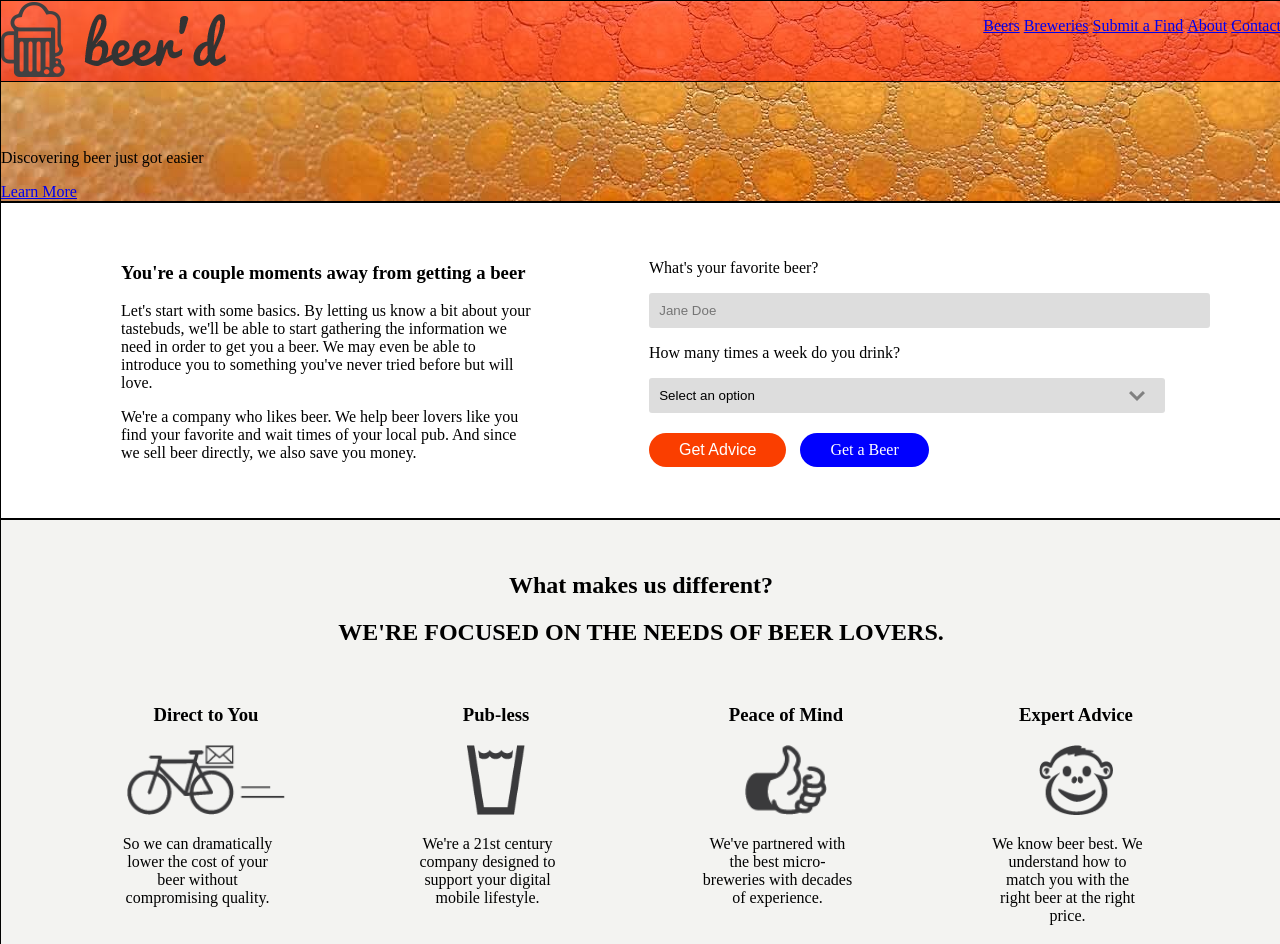
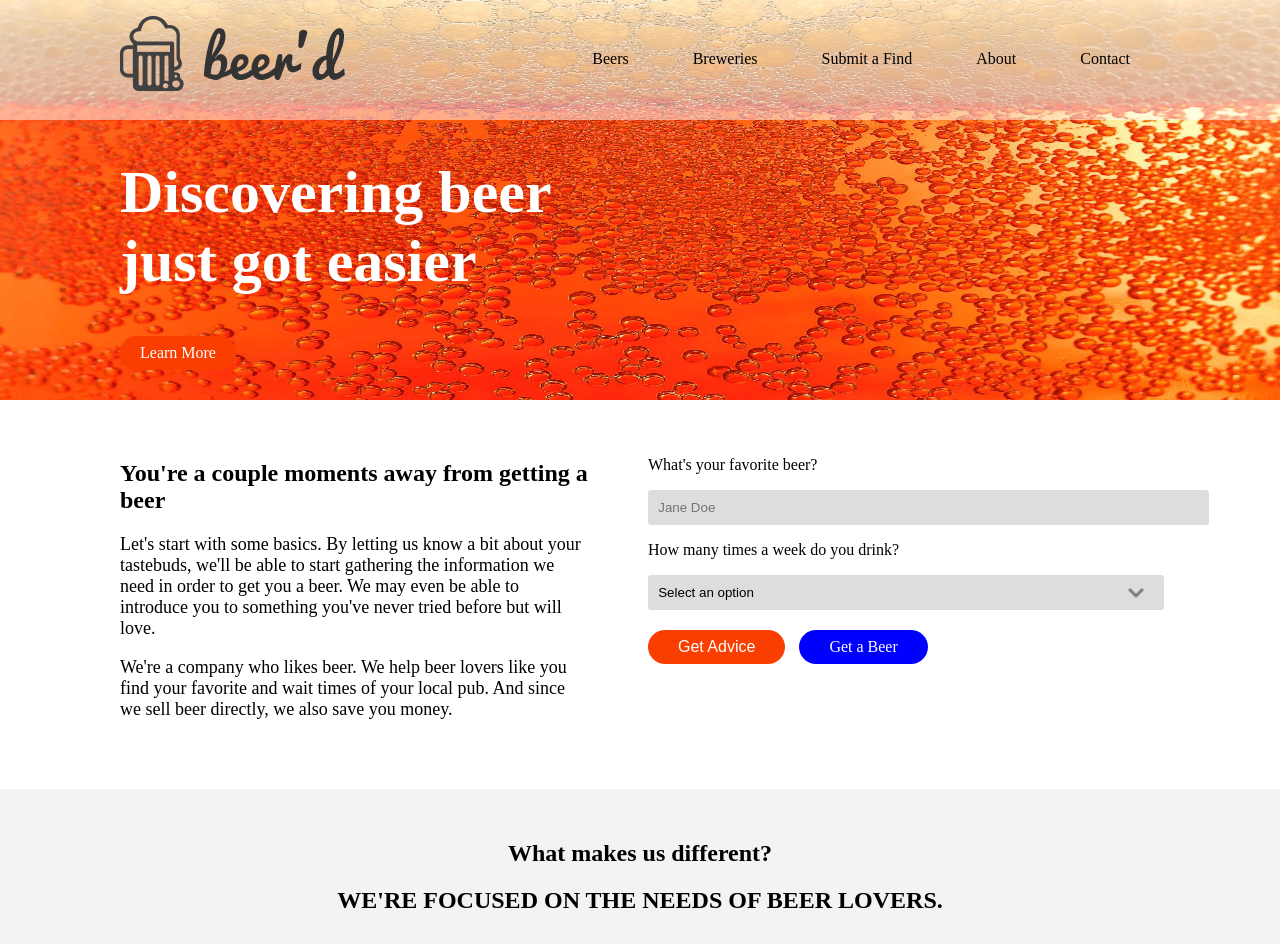
Before and after one commit to hanfak/front-end-html-css-eg, a plain HTML site: page index.html in a window 1280 px wide. Shown: the top 944 px of the page. Drawn offline with Linux system fonts and the light colour scheme.

Commit message:
other styling

```diff
--- a/index.html
+++ b/index.html
@@ -9,9 +9,10 @@
   <body>
     <div id='header-container'>
       <header>
+        <img src="_assets/img/hero.jpg" alt="">
         <div id='intro'>
-          <p>Discovering beer just got easier</p>
-          <a href="#">Learn More</a>
+          <h1>Discovering beer just got easier</h1>
+          <a class='learn-more-link' href="#">Learn More</a>
         </div>
       </header>
 
@@ -29,7 +30,7 @@
 
     <section>
       <div id='description'>
-        <h3>You're a couple moments away from getting a beer</h3>
+        <h2>You're a couple moments away from getting a beer</h2>
         <p>
           Let's start with some basics. By letting us know a bit about your tastebuds, we'll be able to start gathering the information we need in order to get you a beer. We may even be able to introduce you to something you've never tried before but will love.
         </p>
@@ -97,7 +98,7 @@
         </li>
       </ul>
 
-      <a href="#">Learn More</a>
+      <a class='learn-more-link' href="#">Learn More</a>
 
     </section>
 
--- a/public/main.css
+++ b/public/main.css
@@ -5,7 +5,6 @@ body {
 /*section header-container*/
 
 header, section, nav, footer {
-  border: black 1px solid;
   height: auto;
   width: 100%
 }
@@ -24,43 +23,81 @@ nav, header {
 }
 
 nav {
+  position: fixed;
   z-index: 10;
-  /*To adjust*/
-  background-color: rgba(255,0,0,0.5);;
-  height:auto;
+  background-color: rgba(255,255,255,0.5);;
+  height:15%;
 }
 
 nav ul {
   display: inline-block;
   float: right;
+  margin-right:120px;
+  margin-top: 50px;
+}
+
+li a{
+  text-decoration: none;
+  color: black;
+  padding: 30px;
 }
 
 nav li {
   display: inline;
 }
 
+nav img {
+  margin-left: 120px;
+  margin-top:15px;
+}
+
 header {
-  background-image: url("../_assets/img/hero.jpg");
-  /*need to change*/
-  height: 200px;
+  height: 400px;
   position: relative;
+}
+
+header img {
+  width: 100%;
+  height: 400px;
+}
+
+
+#intro {
+  bottom:0;
+  position: absolute;
+  /*padding-top: 100px;*/
+  margin-left: 120px;
+  margin-bottom: 30px;
+  color: white;
+  width:35%
+}
+
+#intro h1{
+  /*padding-top: 10px;*/
+  font-size: 60px
+}
+
+.learn-more-link {
+  text-decoration: none;
+  padding: 8px 20px;
+  background: #fa3e00;
+  color: #FFF;
+  border-radius: 35px;
+  display: inline-block;
 }
 
 /*section - intro*/
 
-#intro {
-  bottom:0;
-  position: absolute;
-}
 
 #description {
-  margin: 40px 0 40px 120px;
+  margin: 40px 0 0 120px;
   width: 40%;
   display: inline-block;
 }
 
 #description p {
-  width: 80%;
+  width: 90%;
+  font-size: 18px;
 }
 
 #form {
@@ -118,6 +155,7 @@ a.button {
 
 #usp h1 {
   margin-top: 4%;
+  padding-top: 4%
 }
 
 #usp ul {
@@ -131,22 +169,21 @@ a.button {
   display: inline;
   padding: 0 60px;
 }
-
+#usp h3 {
+  padding-bottom: 10px
+}
 #usp img {
   height: 70px;
 }
-
+/*text aligned to far to left*/
 #usp p {
-  width: 90%
+  /*width: 80%*/
+  font-size: 20px;
+  padding-top: 30px;
+  margin: 0 auto 0 auto;
 }
 
 #usp a {
-  text-decoration: none;
-  padding: 8px 20px;
-  background: #fa3e00;
-  color: #FFF;
-  border-radius: 35px;
-  display: inline-block;
   margin-top:3%;
   margin-bottom: 2%;
 }
@@ -161,7 +198,7 @@ footer{
   margin: 40px 0 40px 120px;
   display: inline-block;
   color:   #737373;
-  font-size: 20px
+  font-size: 14px
 }
 
 #address {
```
